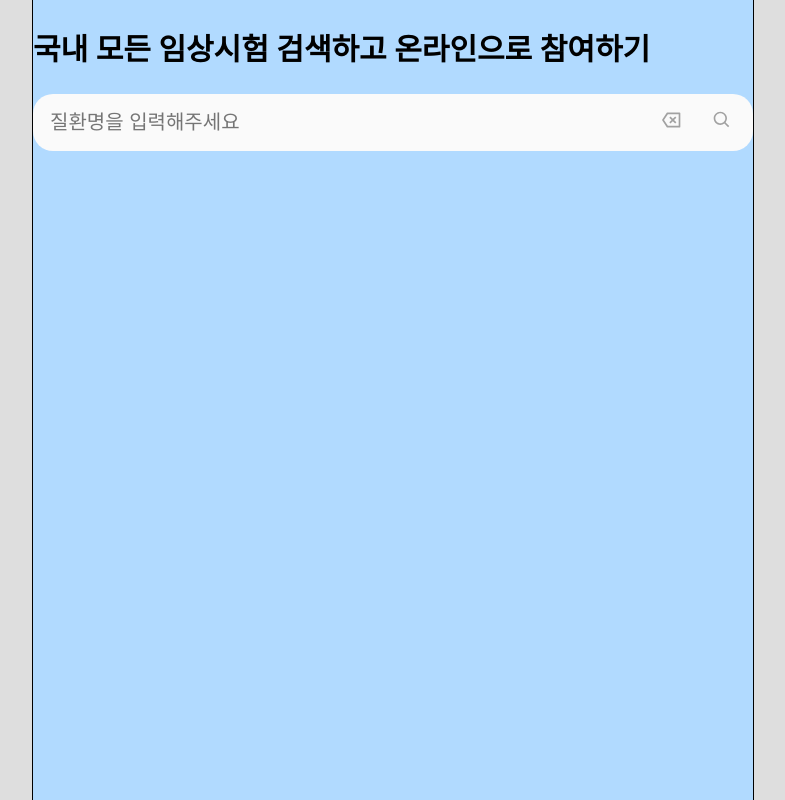
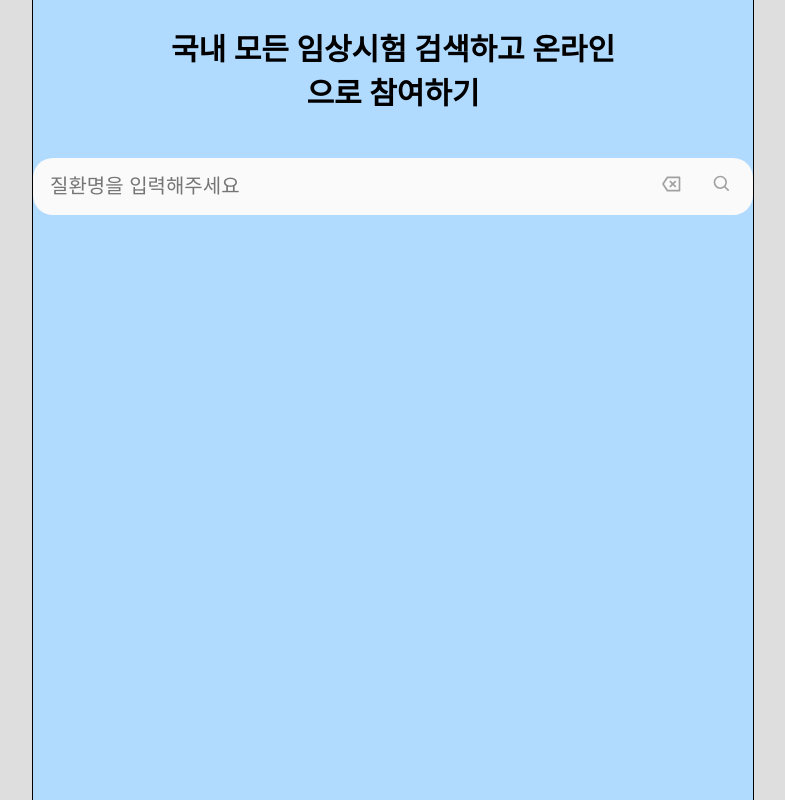
Before and after one commit to Hyeondoonge/pre-onboarding-11th-4, a React (Create React App) app: page / in a window 1280 px wide. Shown: the whole page, without its empty margins (247-1032 px from the left). Built offline with nearby package versions, Linux system fonts and the light colour scheme.

Commit message:
design: 정렬 개선

```diff
--- a/src/components/Result.tsx
+++ b/src/components/Result.tsx
@@ -18,6 +18,8 @@ export default function Result() {
 }
 
 const StyledResult = styled.div`
+  width: 100%;
+
   background-color: ${(props) => props.theme.textBackground};
   border-bottom-left-radius: 20px;
   border-bottom-right-radius: 20px;
--- a/src/components/SearchArea.tsx
+++ b/src/components/SearchArea.tsx
@@ -57,4 +57,6 @@ const StyledTextField = styled.div<{ isFocused: boolean }>`
   border-bottom: ${(props) => (props.isFocused ? 'none' : props.theme.textBorder)};
 `;
 
-const StyledSearchArea = styled.div``;
+const StyledSearchArea = styled.div`
+  width: 100%;
+`;
--- a/src/pages/SearchPage.tsx
+++ b/src/pages/SearchPage.tsx
@@ -14,13 +14,17 @@ export default function SearchPage() {
 
   return (
     <StyledSearchPage>
+      <div>
         <h2>국내 모든 임상시험 검색하고 온라인으로 참여하기</h2>
+      </div>
+      <div>
         <SearchArea isFocused={isFocused} updateFocused={updateFocused} />
         {isFocused && (
           <ErrorBoundary fallback={<ResultErrorFallback />}>
             <Result />
           </ErrorBoundary>
         )}
+      </div>
     </StyledSearchPage>
   );
 }
@@ -29,9 +33,17 @@ const StyledSearchPage = styled.div`
   height: 100vh;
   display: flex;
   flex-direction: column;
+  align-items: center;
   font-size: 1.25rem;
+  gap: 20px;
 
-  h2 {
+  & > div:nth-child(1) {
+    width: 65%;
+    text-align: center;
     color: ${(props) => props.theme.main};
   }
+
+  & > div:nth-child(2) {
+    width: 100%;
+  }
 `;
```
Lines whose indentation alone changed are shown as unchanged.
